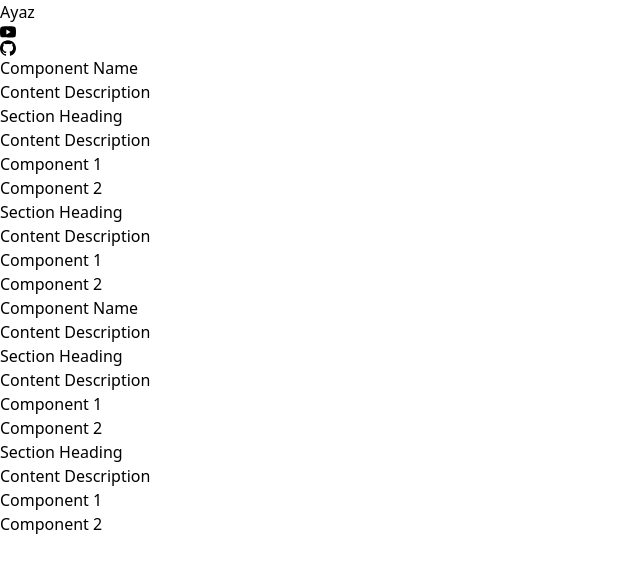
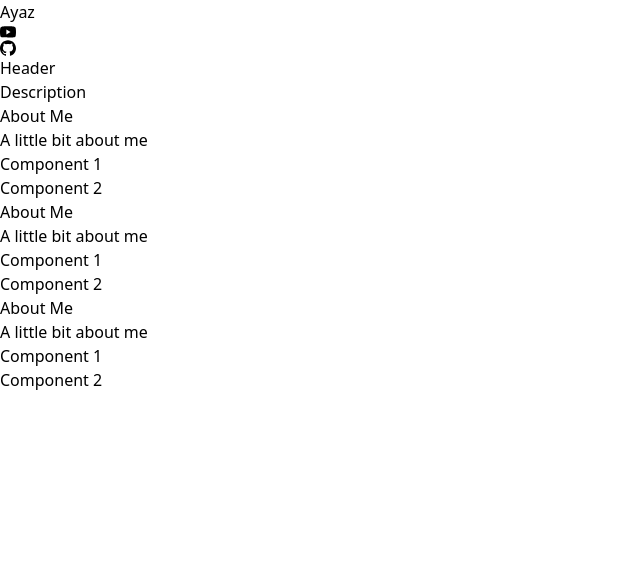
Before and after one commit to Ayaz2589/component-library, a React (Vite) app: page / in a window 1280 px wide. Shown: the top 572 px of the page, without its empty margins (0-640 px from the left). Built offline with nearby package versions, Linux system fonts and the light colour scheme.

Commit message:
add components

```diff
--- a/src/App.tsx
+++ b/src/App.tsx
@@ -1,123 +1,24 @@
-import { SiYoutube, SiGithub } from "react-icons/si";
 import "./App.css";
+import { Section, Container, Navbar } from "./components/site";
 
 function App() {
   return (
     <div className="relative min-h-screen bg-white">
-      <header className="w-full sticky top-0 z-50 border-b bg-white">
-        <div className="flex h-16 items-center px-10 sm:px-16 lg:px-44">
-          <div className="mx-auto w-full max-w-3xl space-y-20">
-            <div className="flex justify-between">
-              <div className="flex flex-1 items-center justify-start">
-                <a
-                  href="/"
-                  className="inline-flex h-10 items-center justify-center text-lg font-bold text-gray-800"
-                >
-                  Ayaz
-                </a>
-              </div>
-              <div className="flex flex-1 items-center justify-end">
-                <nav className="flex items-center space-x-1">
-                  <a
-                    href=""
-                    className="h-10 w-10 p-2 text-gray-800 hover:text[#ff0000]"
-                  >
-                    <SiYoutube className="h-full w-full" />
-                  </a>
-                  <a
-                    href=""
-                    className="h-10 w-10 p-2 text-gray-800 hover:text[#ff0000]"
-                  >
-                    <SiGithub className="h-full w-full" />
-                  </a>
-                </nav>
-              </div>
-            </div>
-          </div>
-        </div>
-      </header>
-      <main className="p-10 sm:px-16 lg:px-44">
-        <div className="mx-auto max-w-31 space-y-20">
-          <header>
-            <h1 className="block text-2xl font-bold text-gray-800">
-              Component Name
-            </h1>
-            <p className="mt-2 text-lg text-gray-800">Content Description</p>
-          </header>
-          <div className="space-y-10 md:space-y-16">
-            <div>
-              <h2 className="text-lg font-bold text-gray-800">
-                Section Heading
-              </h2>
-              <p className="mt-1 text-lg text-gray-600">Content Description</p>
-              <div className="mt-3">
-                <div className="flex flex-col rounded-xl border p-6 shadow-sm">
-                  <div className="flex flex-wrap gap-2">
+      <Navbar />
+      <Container title="Header" description="Description">
+        <Section title="About Me" description="A little bit about me">
           <div className="bg-blue-500/50 p-3">Component 1</div>
           <div className="bg-blue-500/50 p-3">Component 2</div>
-                  </div>
-                </div>
-              </div>
-            </div>
-            <div>
-              <h2 className="text-lg font-bold text-gray-800">
-                Section Heading
-              </h2>
-              <p className="mt-1 text-lg text-gray-600">Content Description</p>
-              <div className="mt-3">
-                <div className="flex flex-col rounded-xl border p-6 shadow-sm">
-                  <div className="flex flex-wrap gap-2">
+        </Section>
+        <Section title="About Me" description="A little bit about me">
           <div className="bg-blue-500/50 p-3">Component 1</div>
           <div className="bg-blue-500/50 p-3">Component 2</div>
-                  </div>
-                </div>
-              </div>
-            </div>
-            {/* Content Section */}
-          </div>
-        </div>
-      </main>
-      <main className="p-10 sm:px-16 lg:px-44">
-        <div className="mx-auto max-w-31 space-y-20">
-          <header>
-            <h1 className="block text-2xl font-bold text-gray-800">
-              Component Name
-            </h1>
-            <p className="mt-2 text-lg text-gray-800">Content Description</p>
-          </header>
-          <div className="space-y-10 md:space-y-16">
-            <div>
-              <h2 className="text-lg font-bold text-gray-800">
-                Section Heading
-              </h2>
-              <p className="mt-1 text-lg text-gray-600">Content Description</p>
-              <div className="mt-3">
-                <div className="flex flex-col rounded-xl border p-6 shadow-sm">
-                  <div className="flex flex-wrap gap-2">
+        </Section>
+        <Section title="About Me" description="A little bit about me">
           <div className="bg-blue-500/50 p-3">Component 1</div>
           <div className="bg-blue-500/50 p-3">Component 2</div>
-                  </div>
-                </div>
-              </div>
-            </div>
-            <div>
-              <h2 className="text-lg font-bold text-gray-800">
-                Section Heading
-              </h2>
-              <p className="mt-1 text-lg text-gray-600">Content Description</p>
-              <div className="mt-3">
-                <div className="flex flex-col rounded-xl border p-6 shadow-sm">
-                  <div className="flex flex-wrap gap-2">
-                    <div className="bg-blue-500/50 p-3">Component 1</div>
-                    <div className="bg-blue-500/50 p-3">Component 2</div>
-                  </div>
-                </div>
-              </div>
-            </div>
-            {/* Content Section */}
-          </div>
-        </div>
-      </main>
+        </Section>
+      </Container>
     </div>
   );
 }
--- /dev/null
+++ b/src/components/site/Container.tsx
@@ -0,0 +1,25 @@
+import React from "react";
+
+const Container = ({
+  title,
+  description,
+  children,
+}: {
+  title: string;
+  description: string;
+  children: React.ReactNode;
+}) => {
+  return (
+    <main className="p-10 sm:px-16 lg:px-44">
+      <div className="mx-auto max-w-31 space-y-20">
+        <header>
+          <h1 className="block text-2xl font-bold text-gray-800">{title}</h1>
+          <p className="mt-2 text-lg text-gray-800">{description}</p>
+        </header>
+        {children}
+      </div>
+    </main>
+  );
+};
+
+export default Container;
--- /dev/null
+++ b/src/components/site/Navbar.tsx
@@ -0,0 +1,41 @@
+import React from "react";
+import { SiYoutube, SiGithub } from "react-icons/si";
+
+const Navbar = () => {
+  return (
+    <header className="w-full sticky top-0 z-50 border-b bg-white">
+      <div className="flex h-16 items-center px-10 sm:px-16 lg:px-44">
+        <div className="mx-auto w-full max-w-3xl space-y-20">
+          <div className="flex justify-between">
+            <div className="flex flex-1 items-center justify-start">
+              <a
+                href="/"
+                className="inline-flex h-10 items-center justify-center text-lg font-bold text-gray-800"
+              >
+                Ayaz
+              </a>
+            </div>
+            <div className="flex flex-1 items-center justify-end">
+              <nav className="flex items-center space-x-1">
+                <a
+                  href=""
+                  className="h-10 w-10 p-2 text-gray-800 hover:text[#ff0000]"
+                >
+                  <SiYoutube className="h-full w-full" />
+                </a>
+                <a
+                  href=""
+                  className="h-10 w-10 p-2 text-gray-800 hover:text[#ff0000]"
+                >
+                  <SiGithub className="h-full w-full" />
+                </a>
+              </nav>
+            </div>
+          </div>
+        </div>
+      </div>
+    </header>
+  );
+};
+
+export default Navbar;
--- /dev/null
+++ b/src/components/site/Section.tsx
@@ -0,0 +1,25 @@
+import React from "react";
+
+const Section = ({
+  title,
+  description,
+  children,
+}: {
+  title: string;
+  description: string;
+  children: React.ReactNode;
+}) => {
+  return (
+    <div>
+      <h2 className="text-lg font-bold text-gray-800">{title}</h2>
+      <p className="mt-1 text-lg text-gray-600">{description}</p>
+      <div className="mt-3">
+        <div className="flex flex-col rounded-xl border p-6 shadow-sm">
+          <div className="flex flex-wrap gap-2">{children}</div>
+        </div>
+      </div>
+    </div>
+  );
+};
+
+export default Section;
--- /dev/null
+++ b/src/components/site/index.ts
@@ -0,0 +1,3 @@
+export { default as Section } from './Section';
+export { default as Container } from './Container';
+export { default as Navbar } from './Navbar';
```
Also changed, not shown: src/components/site/Layout.tsx (added). Lines whose indentation alone changed are shown as unchanged.
